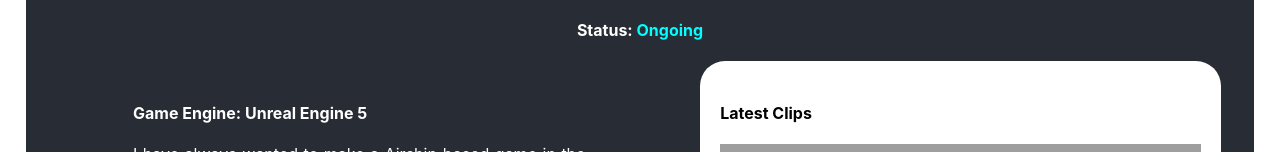
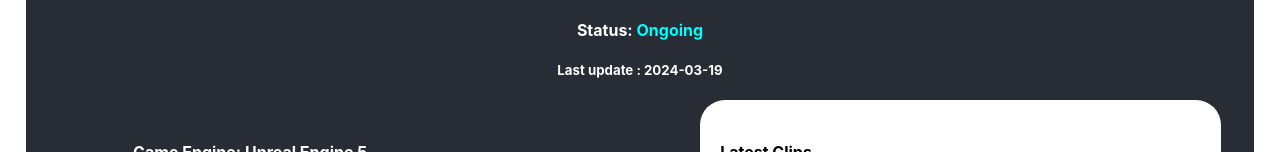
Before and after one commit to felixchiu99/portfolio, a React (Create React App) app: page /AirshipProject in a window 1280 px wide. Shown: the part 325-477 px from the top of the page. Built offline with nearby package versions, Linux system fonts and the light colour scheme; grey boxes are pictures that could not be loaded.

Commit message:
Added Last Update Date on project

```diff
--- a/src/Home/ProjectIntro/AirshipProject.jsx
+++ b/src/Home/ProjectIntro/AirshipProject.jsx
@@ -8,6 +8,7 @@ export default function Project() {
         <header className="Project">
             <h3>Airship Project</h3>
             <h4>Status: <Status.Ongoing></Status.Ongoing></h4>
+            <h5>Last update : 2024-03-19</h5>
             <div class="row">
                 <div class="column">
                     <div class="round">
```
